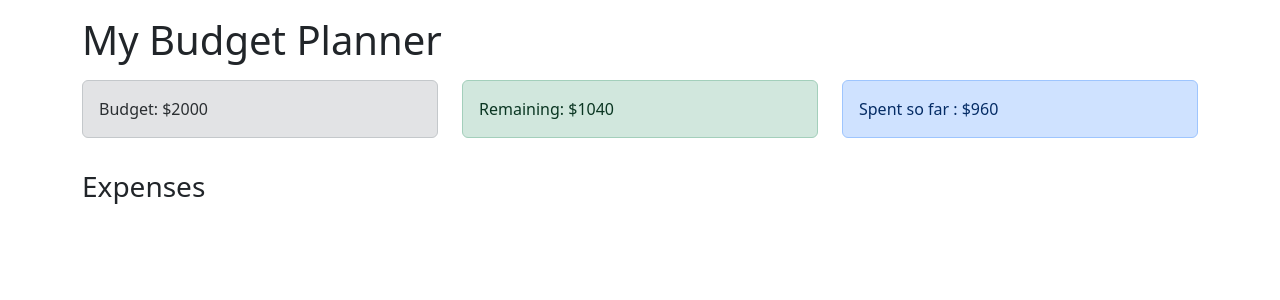
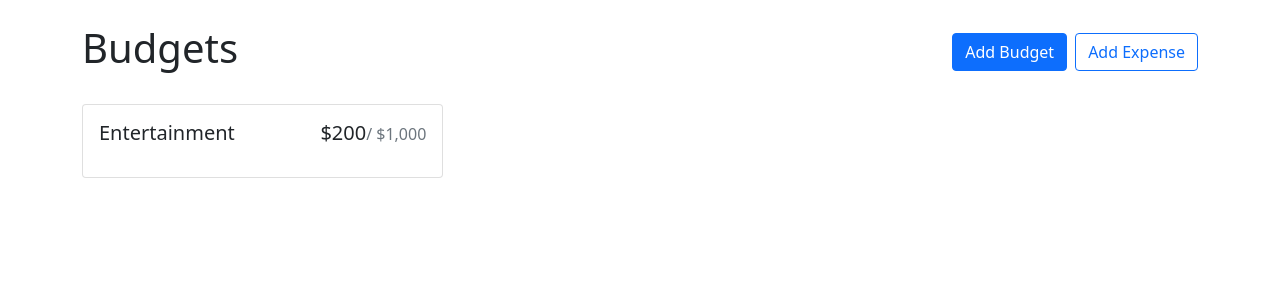
Before and after one commit to aaronEnyetu/budget_app, a React (Create React App) app: page / in a window 1280 px wide. Shown: the top 300 px of the page. Built offline with nearby package versions, Linux system fonts and the light colour scheme.

Commit message:
Made some changes

```diff
--- a/package.json
+++ b/package.json
@@ -6,8 +6,9 @@
     "@testing-library/jest-dom": "^5.17.0",
     "@testing-library/react": "^13.4.0",
     "@testing-library/user-event": "^13.5.0",
-    "bootstrap": "^5.3.2",
+    "bootstrap": "^5.1.3",
     "react": "^18.2.0",
+    "react-bootstrap": "^2.10.0",
     "react-dom": "^18.2.0",
     "react-icons": "^5.0.1",
     "react-scripts": "5.0.1",
--- a/src/App.js
+++ b/src/App.js
@@ -1,31 +1,28 @@
 import React from "react";
 import 'bootstrap/dist/css/bootstrap.min.css'
-import Budget from "./components/Budget";
-import Remaining from "./components/Remaining";
-import ExpenseTotal from "./components/ExpenseTotal";
+import Container from 'react-bootstrap/Container'
+import { Button, Stack } from 'react-bootstrap'
+import BudgetCard from './components/BudgetCard'
+
 
 function App() {
   return (
-    <div className="container">
-      <h1 className="mt-3">
-        My Budget Planner
-      </h1>
-      <div className="row mt-3">
-        <div className="col-sm">
-          <Budget/>
-
-        </div>
-        <div className="col-sm">
-          <Remaining/>
-        </div>
-        <div className="col-sm">
-          <ExpenseTotal/>
-        </div>
+    <Container className='my-4'>
+      <Stack direction='horizontal' gap='2' className='mb-4'>
+        <h1 className='me-auto'> Budgets</h1>
+        <Button variant='primary'>Add Budget</Button>
+        <Button variant='outline-primary'>Add Expense</Button>
+      </Stack>
+      <div style={{
+        display: 'grid',
+        gridTemplateColumns: 'repeat(auto-fill, minmax(300px, 1fr))',
+        gap: '1rem',
+        alignItems: 'flex-start',
+      }}>
+        <BudgetCard name='Entertainment' amount={200} max={1000}></BudgetCard>
 
       </div>
-
-      <h3 className="mt-3">Expenses</h3>
-    </div>
+    </Container>
   );
 }
 
--- a/src/components/Budget.js
+++ /dev/null
@@ -1,9 +0,0 @@
-import React from 'react'
-
-const Budget = () => {
-  return (
-    <div className='alert alert-secondary'><span>Budget: $2000</span></div>
-  )
-}
-
-export default Budget
--- /dev/null
+++ b/src/components/BudgetCard.js
@@ -0,0 +1,17 @@
+import { Card } from 'react-bootstrap'
+import { currencyFormatter } from '../utils'
+
+
+export default function BudgetCard({name, amount, max }) {
+    return (
+        <Card>
+            <Card.Body>
+                <Card.Title className='d-flex justify-content-between align-items-baseline fw-normal mb-3'>
+                    <div className='me-2'>{name}</div>
+                    <div className='d-flex align-items-baseline'>{currencyFormatter.format(amount)}
+                    <span className='text-muted fs-6'>   / {currencyFormatter.format(max)} </span></div>
+                </Card.Title>
+            </Card.Body>
+        </Card>
+    )
+}
--- a/src/components/ExpenseTotal.js
+++ /dev/null
@@ -1,13 +0,0 @@
-import React from 'react'
-
-const ExpenseTotal = () => {
-  return (
-      <div className='alert alert-primary'>
-          <span>
-              Spent so far : $960
-          </span>
-    </div>
-  )
-}
-
-export default ExpenseTotal
--- a/src/components/Remaining.js
+++ /dev/null
@@ -1,11 +0,0 @@
-import React from 'react'
-
-const Remaining = () => {
-  return (
-      <div className='alert alert-success'>
-          <span>Remaining: $1040</span>
-    </div>
-  )
-}
-
-export default Remaining
--- a/src/index.js
+++ b/src/index.js
@@ -1,7 +1,7 @@
 import React from 'react';
 import ReactDOM from 'react-dom/client';
-
 import App from './App';
+import 'bootstrap/dist/css/bootstrap.min.css'
 
 
 const root = ReactDOM.createRoot(document.getElementById('root'));
--- /dev/null
+++ b/src/utils.js
@@ -0,0 +1,6 @@
+export const currencyFormatter = new Intl.NumberFormat(undefined, {
+    currency: 'usd',
+    style: 'currency',
+    minimumFractionDigits: 0,
+
+})
```
Also changed, not shown: 1 other file (tests, documents, lock files or other folders).
